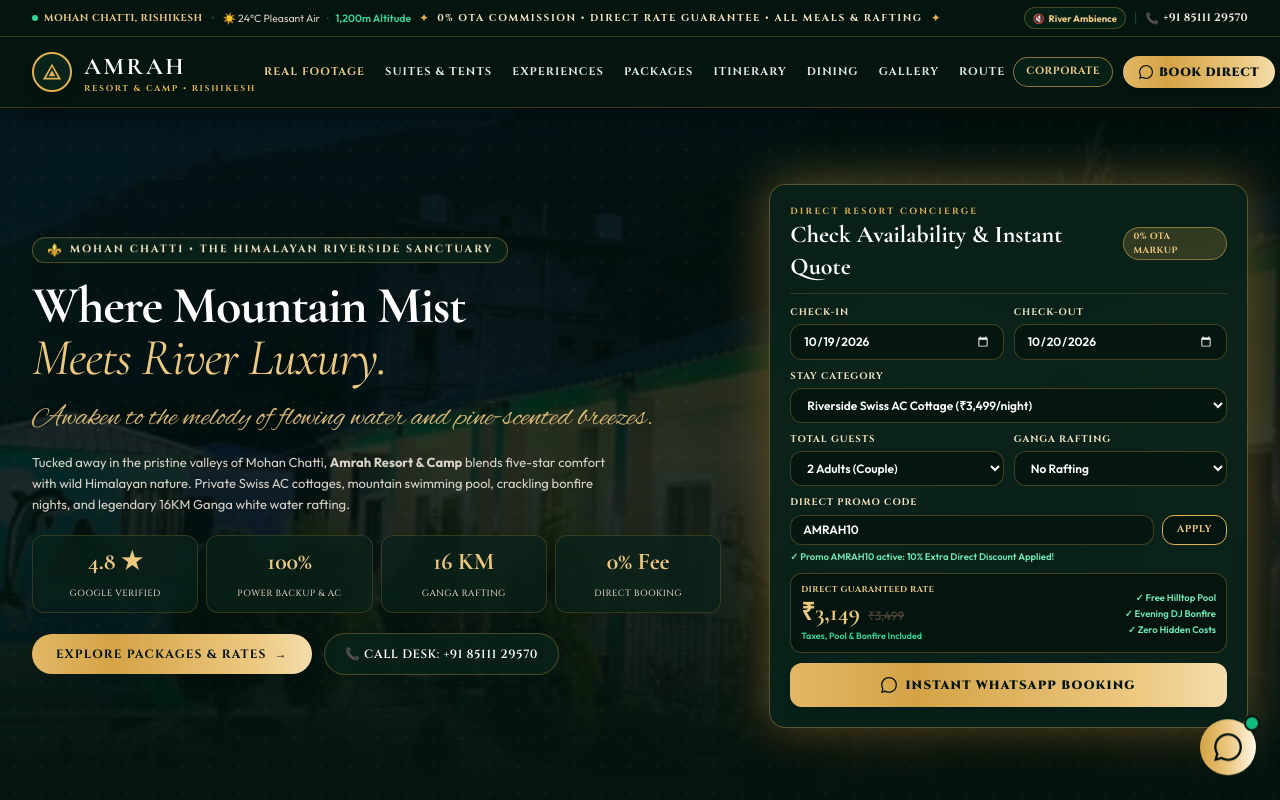
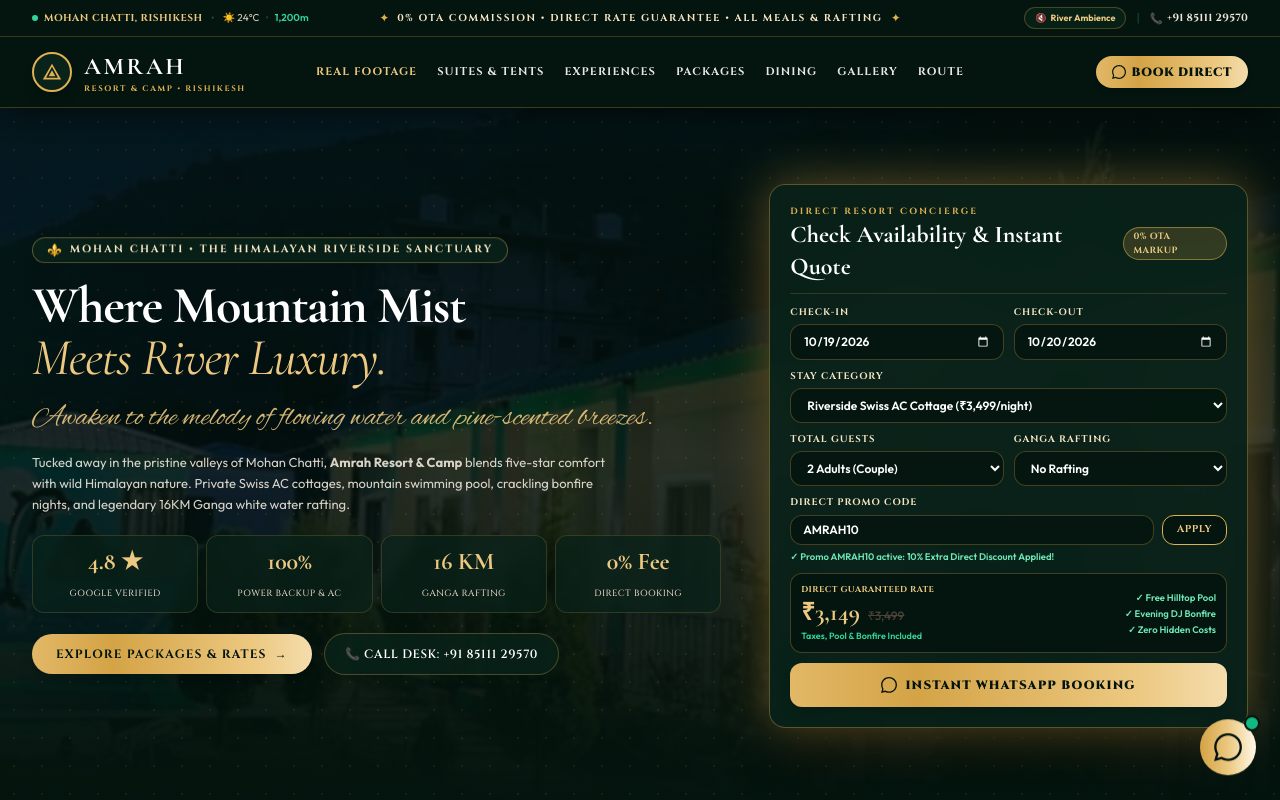
Before and after one commit to prabhve/demoamrahresorts, a plain HTML site: page index.html in a window 1280 px wide. Shown: the top 800 px of the page. Drawn offline with nearby package versions, Linux system fonts and the light colour scheme; a web font is replaced by a local one.

Commit message:
fix(layout): achieve 100% mathematical symmetry using 12-column grid (3-6-3) across header and status bar

```diff
--- a/index.html
+++ b/index.html
@@ -236,36 +236,36 @@
 
   <!-- ================= 01. REGAL TOP STATUS & UTILITY BAR (WELL-MANNERED SINGLE-LINE) ================= -->
   <aside aria-label="Announcement & Status Bar" class="top-announcement-bar bg-forest-950 text-white text-[11px] sticky top-0 z-50 overflow-hidden" style="background-color: #04140E;">
-    <div class="max-w-7xl mx-auto px-4 sm:px-6 lg:px-8 h-8 sm:h-9 flex items-center justify-between text-xs">
-
-      <!-- Left: Location & Real-time Weather -->
-      <div class="flex items-center justify-start flex-1 gap-2 shrink-0 whitespace-nowrap">
+    <div class="max-w-7xl mx-auto px-4 sm:px-6 lg:px-8 h-8 sm:h-9 grid grid-cols-2 lg:grid-cols-12 items-center text-xs">
+
+      <!-- Left: Location & Real-time Weather (Span 3 - Matches Header Logo Span 3) -->
+      <div class="col-span-1 lg:col-span-3 flex items-center justify-start gap-2 whitespace-nowrap">
         <div class="flex items-center gap-1.5 text-gold-300">
           <span class="w-1.5 h-1.5 rounded-full bg-emerald-400 animate-ping"></span>
           <span class="font-cinzel text-[9px] sm:text-[10px] font-bold tracking-wider uppercase">Mohan Chatti, Rishikesh</span>
         </div>
         <span class="text-forest-700 hidden sm:inline">•</span>
-        <div class="hidden sm:flex items-center gap-1.5 text-silk-300 text-[10.5px]">
-          <span>☀️ 24°C Pleasant Air</span>
+        <div class="hidden sm:flex items-center gap-1.5 text-silk-300 text-[10px]">
+          <span>☀️ 24°C</span>
           <span class="text-forest-700">•</span>
-          <span class="text-emerald-400 font-semibold">1,200m Altitude</span>
-        </div>
-      </div>
-
-      <!-- Center: Broadcast Value Guarantee (Desktop) -->
-      <div class="hidden md:flex items-center justify-center shrink-0 px-2 text-center whitespace-nowrap">
+          <span class="text-emerald-400 font-semibold">1,200m</span>
+        </div>
+      </div>
+
+      <!-- Center: Broadcast Value Guarantee (Span 6 - Matches Header Nav Span 6) -->
+      <div class="hidden lg:flex col-span-6 items-center justify-center text-center whitespace-nowrap px-2">
         <span class="text-gold-400 text-xs mr-2">✦</span>
-        <span class="font-cinzel text-[10px] tracking-[0.16em] text-gold-200 font-bold uppercase">
+        <span class="font-cinzel text-[9.5px] xl:text-[10px] tracking-[0.16em] text-gold-200 font-bold uppercase">
           0% OTA COMMISSION • DIRECT RATE GUARANTEE • ALL MEALS & RAFTING
         </span>
         <span class="text-gold-400 text-xs ml-2">✦</span>
       </div>
 
-      <!-- Right: Ambience Audio Toggle & Direct Phone -->
-      <div class="flex items-center justify-end flex-1 gap-2 shrink-0 whitespace-nowrap">
+      <!-- Right: Ambience Audio Toggle & Direct Phone (Span 3 - Matches Header Actions Span 3) -->
+      <div class="col-span-1 lg:col-span-3 flex items-center justify-end gap-2.5 whitespace-nowrap">
 
         <!-- Ambience Toggle (hidden on mobile) -->
-        <button id="natureSoundBtn" onclick="toggleNatureAmbience()" class="hidden sm:inline-flex items-center gap-1 px-2 py-0.5 rounded-full bg-forest-900/80 border border-gold-500/30 text-gold-300 hover:text-white text-[9.5px] font-bold transition-all active:scale-95 cursor-pointer">
+        <button id="natureSoundBtn" onclick="toggleNatureAmbience()" class="hidden sm:inline-flex items-center gap-1 px-2.5 py-0.5 rounded-full bg-forest-900/80 border border-gold-500/30 text-gold-300 hover:text-white text-[9px] font-bold transition-all active:scale-95 cursor-pointer">
           <span id="soundIcon">🔇</span>
           <span id="soundLabel">River Ambience</span>
         </button>
@@ -273,7 +273,7 @@
         <span class="text-forest-700 hidden sm:inline">|</span>
 
         <!-- Direct Phone -->
-        <a href="tel:+918511129570" class="hover:text-gold-300 text-silk-200 transition-colors flex items-center gap-1 font-bold tracking-wide text-[10px] sm:text-[11px]">
+        <a href="tel:+918511129570" class="hover:text-gold-300 text-silk-200 transition-colors flex items-center gap-1 font-bold tracking-wide text-[10px] sm:text-[10.5px]">
           <span class="text-gold-400">📞</span>
           <span class="font-cinzel">+91 85111 29570</span>
         </a>
@@ -285,10 +285,10 @@
 
   <!-- ================= 02. LUXURY ARCHITECTURAL NAVIGATION HEADER ================= -->
   <header class="site-header bg-forest-950 sticky top-[32px] sm:top-[36px] z-40 transition-all shadow-2xl" style="background-color: #04140E;">
-    <div class="max-w-7xl mx-auto px-4 sm:px-6 lg:px-8 h-[64px] sm:h-[70px] flex items-center justify-between">
-
-      <!-- Left: Brand Royal Insignia Logo (Anchored to Left, Flex-1) -->
-      <div class="flex items-center justify-start flex-1 shrink-0">
+    <div class="max-w-7xl mx-auto px-4 sm:px-6 lg:px-8 h-[64px] sm:h-[70px] grid grid-cols-2 lg:grid-cols-12 items-center">
+
+      <!-- Left: Brand Royal Insignia Logo (Col-Span-3 - Flush Left) -->
+      <div class="col-span-1 lg:col-span-3 flex items-center justify-start">
         <a href="#home" class="flex items-center gap-2 sm:gap-3 group shrink-0 whitespace-nowrap">
           <div class="w-8 h-8 sm:w-10 sm:h-10 rounded-full bg-forest-900 border-2 border-gold-400 text-gold-400 flex items-center justify-center shadow-lg group-hover:scale-105 group-hover:border-gold-300 transition-all duration-300">
             <svg class="w-4 h-4 sm:w-5 sm:h-5 fill-current text-gold-400" viewBox="0 0 24 24">
@@ -299,15 +299,15 @@
             <span class="font-cormorant font-bold text-lg sm:text-2xl tracking-widest text-white block group-hover:text-gold-300 transition-colors drop-shadow-sm">
               AMRAH
             </span>
-            <span class="font-cinzel text-[7px] sm:text-[8.5px] tracking-[0.2em] text-gold-400 font-bold uppercase block mt-0.5 drop-shadow-sm">
+            <span class="font-cinzel text-[7px] sm:text-[8px] tracking-[0.2em] text-gold-400 font-bold uppercase block mt-0.5 drop-shadow-sm">
               RESORT & CAMP • RISHIKESH
             </span>
           </div>
         </a>
       </div>
 
-      <!-- Center: Desktop Luxury Editorial Menu (EXACTLY Centered) -->
-      <nav class="hidden lg:flex items-center justify-center gap-3 xl:gap-5 text-[10px] xl:text-[11px] font-cinzel font-bold tracking-[0.08em] xl:tracking-[0.1em] uppercase shrink-0 px-2">
+      <!-- Center: Desktop Luxury Editorial Menu (Col-Span-6 - Dead Center) -->
+      <nav class="hidden lg:flex col-span-6 items-center justify-center gap-3.5 xl:gap-5 text-[10px] xl:text-[11px] font-cinzel font-bold tracking-[0.08em] xl:tracking-[0.1em] uppercase">
         <a href="#real-footage" class="py-1 relative text-gold-300 hover:text-white transition-colors whitespace-nowrap group">
           <span>Real Footage</span>
           <span class="absolute bottom-0 left-0 w-0 h-[2px] bg-gold-400 group-hover:w-full transition-all duration-300"></span>
@@ -324,10 +324,6 @@
           <span>Packages</span>
           <span class="absolute bottom-0 left-0 w-0 h-[2px] bg-gold-400 group-hover:w-full transition-all duration-300"></span>
         </a>
-        <a href="#itinerary" class="py-1 relative text-white/90 hover:text-gold-300 transition-colors whitespace-nowrap group">
-          <span>Itinerary</span>
-          <span class="absolute bottom-0 left-0 w-0 h-[2px] bg-gold-400 group-hover:w-full transition-all duration-300"></span>
-        </a>
         <a href="#dining" class="py-1 relative text-white/90 hover:text-gold-300 transition-colors whitespace-nowrap group">
           <span>Dining</span>
           <span class="absolute bottom-0 left-0 w-0 h-[2px] bg-gold-400 group-hover:w-full transition-all duration-300"></span>
@@ -342,16 +338,16 @@
         </a>
       </nav>
 
-      <!-- Right: Action Controls (Anchored to Right, Flex-1 Symmetrical with Left) -->
-      <div class="flex items-center justify-end gap-2 sm:gap-2.5 flex-1 shrink-0">
-
-        <!-- Corporate Trigger (Desktop xl+) -->
-        <button onclick="openGroupModal()" class="hidden xl:inline-flex items-center px-3 py-1.5 rounded-full border border-gold-400/60 bg-forest-900/80 text-gold-300 hover:text-white hover:bg-gold-500/20 text-[10px] xl:text-[10.5px] font-cinzel font-bold tracking-wider uppercase transition-all cursor-pointer whitespace-nowrap shadow-sm">
+      <!-- Right: Action Controls (Col-Span-3 - Flush Right, Mirroring Left Span-3) -->
+      <div class="col-span-1 lg:col-span-3 flex items-center justify-end gap-2 sm:gap-2.5">
+
+        <!-- Corporate Trigger (Desktop 2xl+) -->
+        <button onclick="openGroupModal()" class="hidden 2xl:inline-flex items-center px-3 py-1.5 rounded-full border border-gold-400/60 bg-forest-900/80 text-gold-300 hover:text-white hover:bg-gold-500/20 text-[10px] xl:text-[10.5px] font-cinzel font-bold tracking-wider uppercase transition-all cursor-pointer whitespace-nowrap shadow-sm">
           <span>Corporate</span>
         </button>
 
         <!-- Book Direct Button -->
-        <a href="https://wa.me/918511129570?text=Namaste%20Amrah%20Resort,%20I%20am%20looking%20to%20book%20a%20luxury%20stay%20and%20rafting%20package." target="_blank" class="inline-flex items-center gap-1 sm:gap-1.5 px-3 sm:px-4 py-1.5 sm:py-2 rounded-full btn-gold-shimmer text-forest-950 text-[10px] sm:text-xs font-cinzel font-black tracking-wider uppercase shadow-md hover:brightness-110 active:scale-95 transition-all whitespace-nowrap shrink-0">
+        <a href="https://wa.me/918511129570?text=Namaste%20Amrah%20Resort,%20I%20am%20looking%20to%20book%20a%20luxury%20stay%20and%20rafting%20package." target="_blank" class="inline-flex items-center gap-1 sm:gap-1.5 px-3.5 sm:px-4 py-1.5 sm:py-2 rounded-full btn-gold-shimmer text-forest-950 text-[10px] sm:text-xs font-cinzel font-black tracking-wider uppercase shadow-md hover:brightness-110 active:scale-95 transition-all whitespace-nowrap shrink-0">
           <svg class="w-3 h-3 sm:w-3.5 sm:h-3.5 fill-forest-950 shrink-0" viewBox="0 0 24 24">
             <path d="M.057 24l1.687-6.163c-1.041-1.804-1.588-3.849-1.587-5.946.003-6.556 5.338-11.891 11.893-11.891 3.181.001 6.167 1.24 8.413 3.488 2.245 2.248 3.481 5.236 3.48 8.414-.003 6.557-5.338 11.892-11.893 11.892-1.99-.001-3.951-.5-5.688-1.448l-6.305 1.654zm6.597-3.807c1.676.995 3.276 1.591 5.392 1.592 5.448 0 9.886-4.434 9.889-9.885.002-5.462-4.415-9.89-9.881-9.892-5.452 0-9.887 4.434-9.889 9.884-.001 2.225.651 3.891 1.746 5.634l-.999 3.648 3.742-.981z"/>
           </svg>
```
